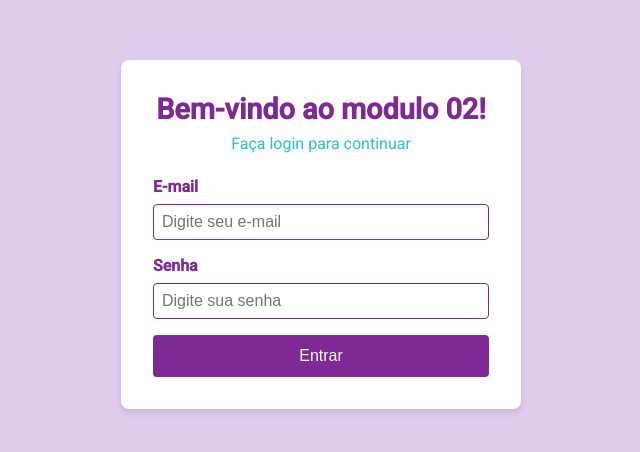
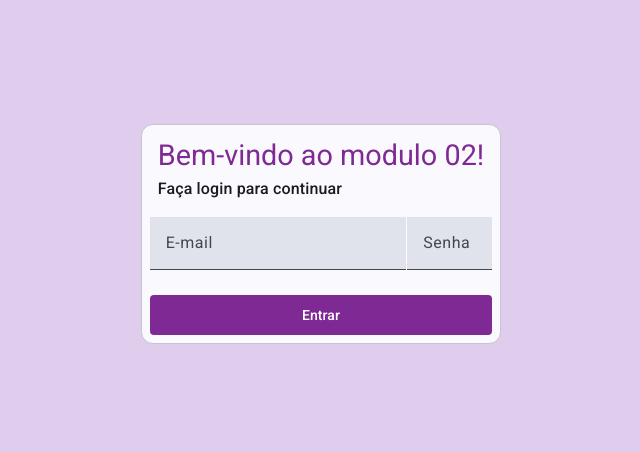
Before and after one commit to raydevcp20/turma01-modulo02, an Angular app: page /login in a window 1280 px wide. Shown: the part 166-618 px from the top of the page, without its empty margins (319-959 px from the left). Built offline with nearby package versions, Linux system fonts and the light colour scheme.

Commit message:
Feat: código vistos para aula 14 e 15, angular material

```diff
--- a/src/app/pages/login/login.component.css
+++ b/src/app/pages/login/login.component.css
@@ -35,18 +35,26 @@ body {
 }
 
 .form-group {
-  margin-bottom: 1rem;
-  text-align: left;
+  margin-top: 1rem;
+
 }
 
-label {
+mat-card-content{
+  padding: 0 8px;
+}
+
+mat-form-field{
+  width: 100%;
+}
+
+/* label {
   display: block;
   margin-bottom: 0.5rem;
   color: #7f2994;
   font-weight: bold;
-}
+} */
 
-input {
+/* input {
   width: 100%;
   padding: 0.5rem;
   border: 1px solid #7f2994;
@@ -59,25 +67,10 @@ input:focus {
   outline: none;
   border-color: #24c6c7;
   box-shadow: 0 0 4px #24c6c7;
+} */
+
+.mat-login-button{
+  width: 100%;
+  border-radius: 4px;
+  background-color: #7f2994 !important;
 }
-
-.login-button {
-  background-color: #7f2994;
-  color: white;
-  border: none;
-  padding: 0.75rem 1.5rem;
-  border-radius: 4px;
-  font-size: 1rem;
-  cursor: pointer;
-  transition: background-color 0.3s;
-  width: 100%;
-}
-
-.login-button:hover {
-  background-color: #24c6c7;
-}
-
-.login-button:focus {
-  outline: none;
-  box-shadow: 0 0 4px #24c6c7;
-}
--- a/src/app/pages/login/login.component.html
+++ b/src/app/pages/login/login.component.html
@@ -1,17 +1,28 @@
 <div class="login-container">
-  <div class="login-card">
-    <h2 class="login-title">Bem-vindo ao modulo 02!</h2>
-    <p class="login-subtitle">Faça login para continuar</p>
-    <form>
-      <div class="form-group">
-        <label for="email">E-mail</label>
-        <input type="email" id="email" placeholder="Digite seu e-mail" />
-      </div>
-      <div class="form-group">
-        <label for="password">Senha</label>
-        <input type="password" id="password" placeholder="Digite sua senha" />
-      </div>
-      <button type="submit" class="login-button" (click)="redirectToDashboard()">Entrar</button>
-    </form>
-  </div>
+  <mat-card appearance="outlined">
+    <mat-card-header>
+      <mat-card-title class="login-title">Bem-vindo ao modulo 02!</mat-card-title>
+      <mat-card-subtitle>Faça login para continuar</mat-card-subtitle>
+    </mat-card-header>
+    <mat-card-content class="form-group">
+      <mat-grid-list cols="4" rowHeight="70px">
+        <mat-grid-tile [colspan]="3">
+          <mat-form-field>
+            <mat-label>E-mail</mat-label>
+            <input matInput>
+          </mat-form-field>
+        </mat-grid-tile>
+
+        <mat-grid-tile [colspan]="1">
+          <mat-form-field>
+            <mat-label>Senha</mat-label>
+            <input matInput>
+          </mat-form-field>
+        </mat-grid-tile>
+      </mat-grid-list>
+    </mat-card-content>
+    <mat-card-actions>
+      <button mat-flat-button (click)="redirectToDashboard()" class="mat-login-button">Entrar</button>
+    </mat-card-actions>
+  </mat-card>
 </div>
--- a/src/app/pages/pacientes/create/create.component.css
+++ b/src/app/pages/pacientes/create/create.component.css
@@ -0,0 +1,31 @@
+.create-container{
+    display: flex;
+    justify-content: center;
+    align-items: center;
+    height: 100vh;
+}
+
+.title {
+  color: #7f2994; /* Roxo escuro */
+  font-size: 1.8rem;
+  margin-bottom: 0.5rem;
+}
+
+.form-group {
+  margin-top: 1rem;
+
+}
+
+mat-card{
+    width: 50%;
+}
+
+mat-form-field{
+  width: 100%;
+}
+
+.mat-login-button{
+  width: 100%;
+  border-radius: 4px;
+  background-color: #7f2994 !important;
+}
--- a/src/app/pages/pacientes/create/create.component.html
+++ b/src/app/pages/pacientes/create/create.component.html
@@ -3,30 +3,66 @@
   <label>Pesquisar: </label>
   <input type="text" [formControl]="text" />
 </div> -->
+<div class="create-container">
+  <mat-card appearance="outlined">
+    <mat-card-header>
+      <mat-card-title class="title">Ficha de cadastro</mat-card-title>
+    </mat-card-header>
+    <mat-card-content class="form-group">
+      <form [formGroup]="pacienteForm">
+        <mat-grid-list cols="3" rowHeight="70px">
+          <mat-grid-tile [colspan]="3">
+            <h2>Dados do Cliente</h2>
+          </mat-grid-tile>
+
+          <mat-grid-tile [colspan]="2">
+            <mat-form-field>
+              <mat-label>Nome:</mat-label>
+              <input matInput formControlName="nome" />
+            </mat-form-field>
+          </mat-grid-tile>
+
+          <mat-grid-tile [colspan]="1">
+            <mat-form-field>
+              <mat-label>Idade:</mat-label>
+              <input matInput formControlName="idade" />
+            </mat-form-field>
+          </mat-grid-tile>
+
+          <mat-grid-tile [colspan]="3">
+            <h2>Dados do Endereço</h2>
+          </mat-grid-tile>
+
+          <ng-container formGroupName="endereco">
+            <mat-grid-tile [colspan]="1">
+              <mat-form-field>
+                <mat-label>Rua</mat-label>
+                <input matInput formControlName="rua" />
+                @if (pacienteForm.get('endereco.rua')?.invalid && pacienteForm.get('endereco.rua')?.touched) {
+                  <mat-error>Preencha um nome para a rua</mat-error>
+                }
+              </mat-form-field>
+            </mat-grid-tile>
+
+            <mat-grid-tile [colspan]="1">
+              <mat-form-field>
+                <mat-label>Cidade:</mat-label>
+                <input matInput formControlName="cidade" />
+              </mat-form-field>
+            </mat-grid-tile>
+
+            <mat-grid-tile [colspan]="1">
+              <mat-form-field>
+                <mat-label>Estado:</mat-label>
+                <input matInput formControlName="estado" />
+              </mat-form-field>
+            </mat-grid-tile>
+          </ng-container>
 
 
-<!-- Formulário 02 -->
-<form [formGroup]="pacienteForm">
-  <h2>Dados do Cliente</h2>
-  <label>Nome: </label>
-  <input type="text" formControlName="nome" /> <br>
-  <label>Idade: </label>
-  <input type="number" formControlName="idade" /> <br>
-  <ng-container formGroupName="endereco">
-    <h2>Dados do Endereço</h2>
-    <label>Rua: </label>
-    <input type="text" formControlName="rua" />
-    @if(pacienteForm.get('endereco.rua')?.invalid && pacienteForm.get('endereco.rua')?.touched){
-      <span>Preencha um nome para a rua</span>
-    }
-    <label>Cidade: </label>
-    <input type="text" formControlName="cidade" />
-    <label>Estado: </label>
-    <input type="text" formControlName="estado" />
-  </ng-container>
-  <br>
-  <br>
-  <label for="">Alergias</label>
+
+
+          <!-- <label for="">Alergias</label>
           <div formArrayName="alergias">
             <button (click)="addAlergia()">Adicionar</button>
             @for(alergia of alergias.controls; track $index; let i = $index){
@@ -38,7 +74,15 @@
               <button (click)="removeAlergia(i)">Remover</button>
             </div>
             }
+          </div> -->
+
+        </mat-grid-list>
+      </form>
+    </mat-card-content>
+    <mat-card-actions>
+      <button (click)="clicou()" [disabled]="pacienteForm.invalid" mat-flat-button class="mat-login-button">
+        Salvar
+      </button>
+    </mat-card-actions>
+  </mat-card>
 </div>
-
-  <button (click)="clicou()" [disabled]="pacienteForm.invalid">Clique aqui</button>
-</form>
--- a/src/app/pages/pacientes/create/create.component.ts
+++ b/src/app/pages/pacientes/create/create.component.ts
@@ -1,72 +1,92 @@
 import { Component, inject } from '@angular/core';
-import { FormArray, FormBuilder, FormControl, FormGroup, ReactiveFormsModule, Validators } from '@angular/forms';
+import {
+  FormArray,
+  FormBuilder,
+  FormControl,
+  FormGroup,
+  ReactiveFormsModule,
+  Validators,
+} from '@angular/forms';
+import { MatCardModule } from '@angular/material/card';
+import { MatButtonModule } from '@angular/material/button';
+import { MatFormFieldModule } from '@angular/material/form-field';
+import { MatInputModule } from '@angular/material/input';
+import { MatGridListModule } from '@angular/material/grid-list';
 
 @Component({
   selector: 'app-create',
-  imports: [ReactiveFormsModule],
+  imports: [
+    ReactiveFormsModule,
+    MatCardModule,
+    MatButtonModule,
+    MatFormFieldModule,
+    MatInputModule,
+    MatGridListModule,
+  ],
   templateUrl: './create.component.html',
   styleUrl: './create.component.css',
 })
 export class CreateComponent {
-  text = new FormControl({value: "Rayane", disabled: false});
+  text = new FormControl({ value: 'Rayane', disabled: false });
   fb = inject(FormBuilder);
-  pacienteForm:FormGroup = this.fb.group({
-      nome: ["", [Validators.minLength(3), Validators.required]],
-      idade: ["", Validators.required],
-      endereco: this.fb.group({
-        rua: ["", Validators.required],
-        cidade: [""],
-        estado: [{value:"", disabled: true}]
-      }),
-      alergias: this.fb.array([])
-    });
+  pacienteForm: FormGroup = this.fb.group({
+    nome: ['', [Validators.minLength(3), Validators.required]],
+    idade: ['', Validators.required],
+    endereco: this.fb.group({
+      rua: ['', Validators.required],
+      cidade: [''],
+      estado: [{ value: '', disabled: true }],
+    }),
+    alergias: this.fb.array([]),
+  });
 
-  constructor(){
+  constructor() {
     // let idadeField = fb.control('');
-
     // this.pacienteForm =
   }
 
-  validadorNome(control: any){
-    if(control.value === "Rayane"){
-      return { nomeInvalido: {atual: control.value, valorErrado: "Rayane" } };
+  validadorNome(control: any) {
+    if (control.value === 'Rayane') {
+      return { nomeInvalido: { atual: control.value, valorErrado: 'Rayane' } };
     }
     return null;
   }
 
   ngOnInit() {
     // console.log("valor inicial: ", this.text.value);
-    console.log("alergias: ", this.alergias.value);
-    console.log("alergias controls: ", this.alergias.controls);
+    console.log('alergias: ', this.alergias.value);
+    console.log('alergias controls: ', this.alergias.controls);
   }
 
-  clicou(){
-    if(this.pacienteForm.get('alergias')?.value.length === 0){
-      return alert("Você precisa adicionar pelo menos uma alergia!");
+  clicou() {
+    if (this.pacienteForm.get('alergias')?.value.length === 0) {
+      return alert('Você precisa adicionar pelo menos uma alergia!');
     }
-    console.log("Erros: ", this.pacienteForm.get('nome')?.errors);
-    console.log("depois que digitei: ", this.text.value);
-    console.log("formulário com formBuilder: ", this.pacienteForm.value);
-    console.log("alergias.value: ", this.alergias.value);
+    console.log('Erros: ', this.pacienteForm.get('nome')?.errors);
+    console.log('depois que digitei: ', this.text.value);
+    console.log('formulário com formBuilder: ', this.pacienteForm.value);
+    console.log('alergias.value: ', this.alergias.value);
   }
 
-  inputTeste(){
-    console.log("inputTeste: ", this.text.value);
+  inputTeste() {
+    console.log('inputTeste: ', this.text.value);
   }
 
-  get alergias(){
+  get alergias() {
     return this.pacienteForm.get('alergias') as FormArray;
   }
 
   removeAlergia(index: number) {
     this.alergias.removeAt(index);
-    console.log("alergias após remoção: ", this.alergias.value);
+    console.log('alergias após remoção: ', this.alergias.value);
   }
 
-  addAlergia(){
-    this.alergias.push(this.fb.group({
-      nome: ['', Validators.required],
-      descricao: ['', Validators.required]
-    }));
+  addAlergia() {
+    this.alergias.push(
+      this.fb.group({
+        nome: ['', Validators.required],
+        descricao: ['', Validators.required],
+      })
+    );
   }
 }
```
Also changed, not shown: src/app/pages/login/login.component.ts (+19 -5 lines). Lines whose indentation alone changed are shown as unchanged.
